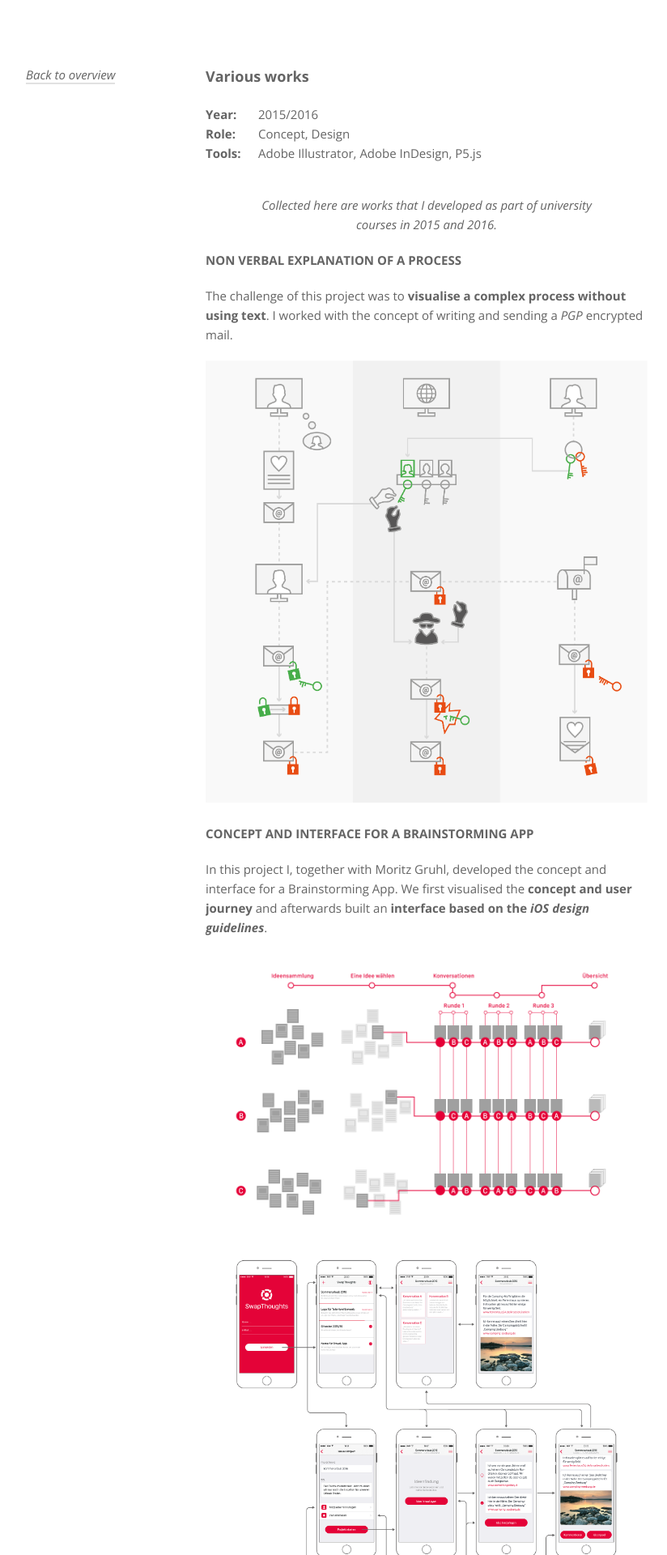
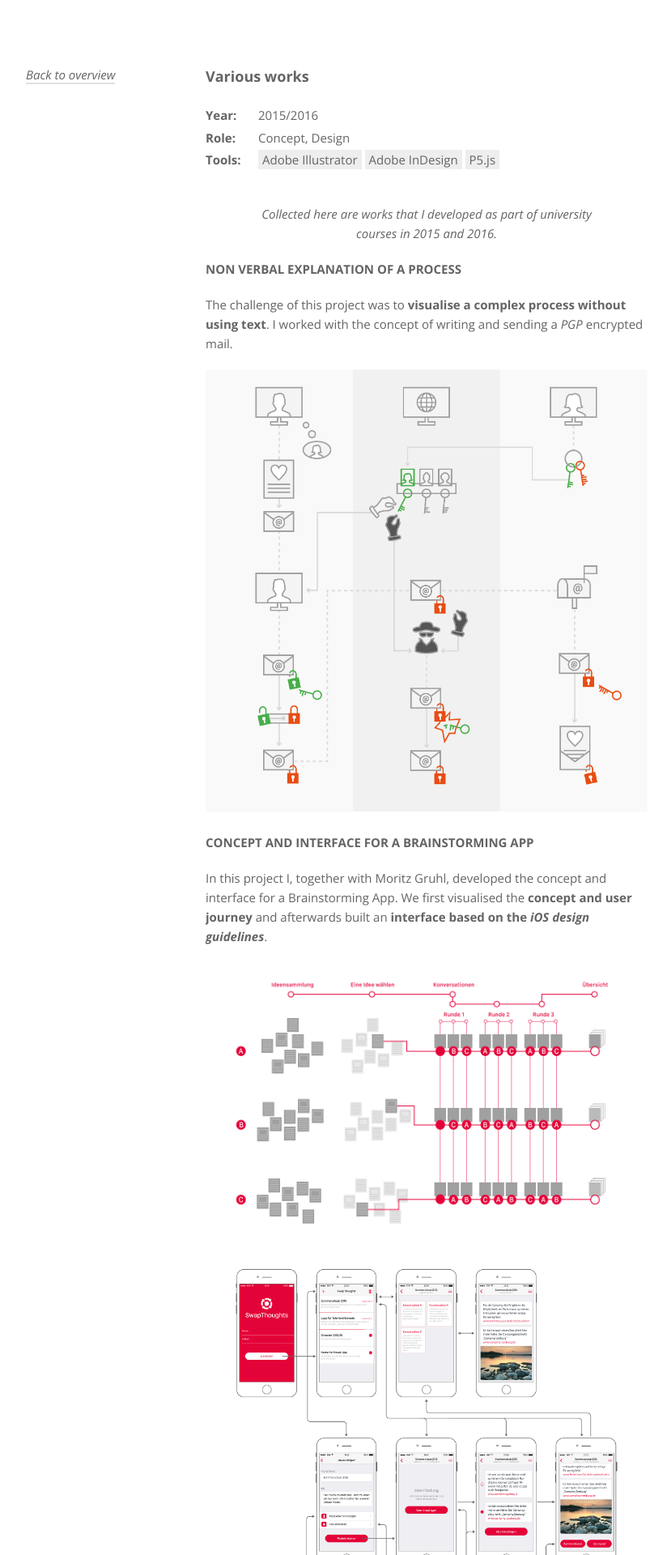
Before and after one commit to dnsos/deinns, a Jekyll site: the page built from _pages/university_works.md, in a window 1280 px wide. Shown: the top 1920 px of the page at 81% size, without its empty margins (224-1048 px from the left). Built offline with Jekyll 4.4.1, drawn with Linux system fonts in a browser that asks for light colours.

Commit message:
Changed tools style to be tag-like

```diff
--- a/_layouts/project.html
+++ b/_layouts/project.html
@@ -26,7 +26,12 @@ layout: default
       {% if page.tools %}
       <div>
         <dt>Tools:</dt>
-        <dd>{{page.tools}}</dd>
+        <dd>
+          {% assign tools = page.tools | split: "," %}
+            {% for tool in tools %}
+              <span>{{tool}}</span>
+            {% endfor %}
+        </dd>
       </div>
       {% endif %}
       {% if page.external-link %}
--- a/_scss/_style.scss
+++ b/_scss/_style.scss
@@ -389,12 +389,17 @@ a.project__anchor {
         grid-template-columns: minmax(6rem, 1fr) 11fr;
         grid-template-areas:
           "type content";
+        line-height: 1.85;
         dt {
           grid-area: type;
           font-weight: 700;
         }
         dd {
           grid-area: content;
+            span {
+              padding: .2rem .5rem;
+              background-color: var(--baseColor);
+            }
         }
       }
   }
```
